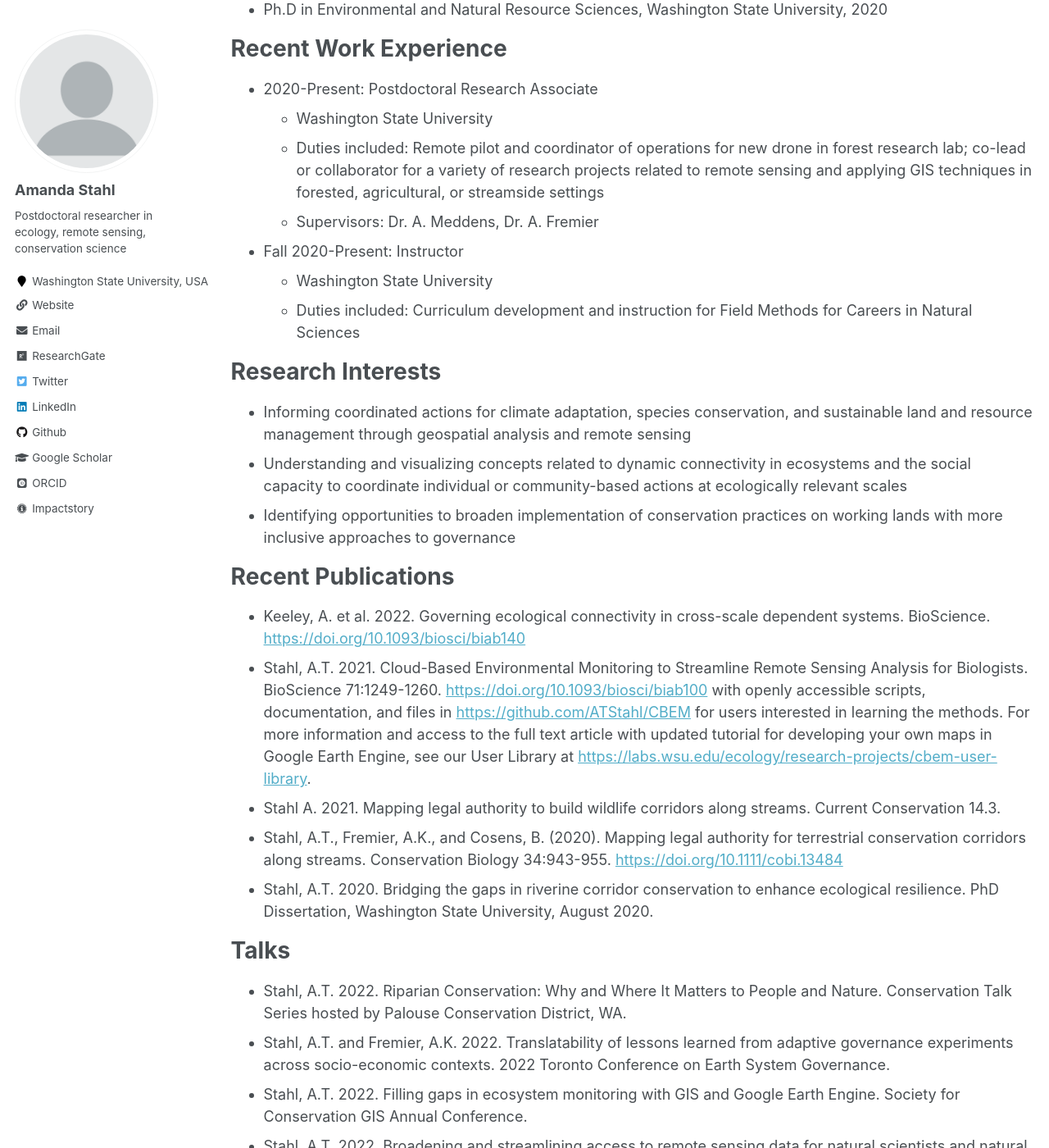
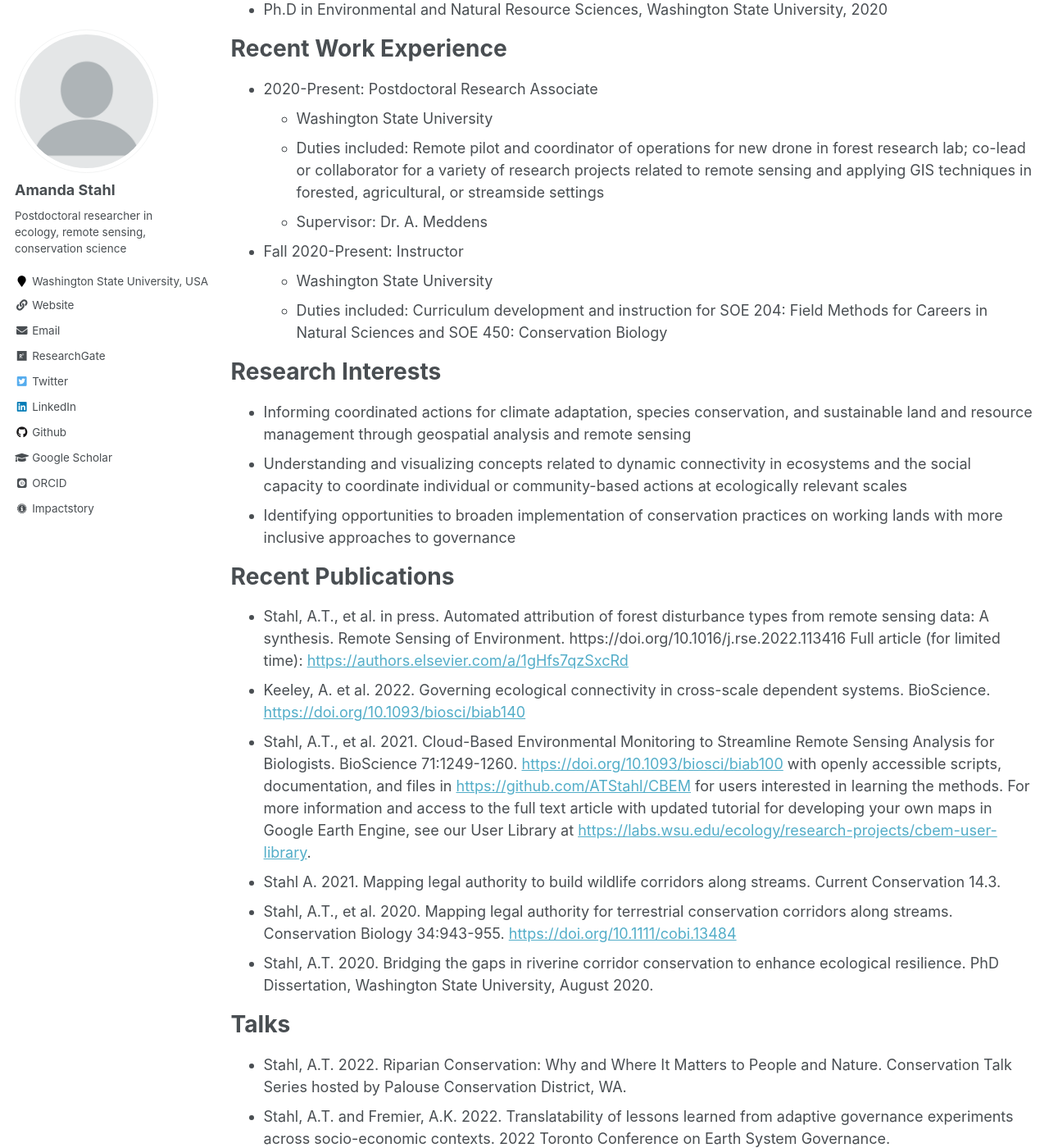
Before and after one commit to ATStahl/ATSpages, a Jekyll site: the page built from _pages/cv.md, in a window 1280 px wide and 1400 px high, scrolled down 322 px. Shown: the whole window at 82% size. Built offline with Jekyll 4.4.1, drawn with Linux system fonts in a browser that asks for light colours; some web fonts are replaced.

Commit message:
Added article (2023)
updated with Attribution article

```diff
--- a/_pages/cv.md
+++ b/_pages/cv.md
@@ -21,11 +21,11 @@ Recent Work Experience
 * 2020-Present: Postdoctoral Research Associate
   * Washington State University
   * Duties included: Remote pilot and coordinator of operations for new drone in forest research lab; co-lead or collaborator for a variety of research projects related to remote sensing and applying GIS techniques in forested, agricultural, or streamside settings
-  * Supervisors: Dr. A. Meddens, Dr. A. Fremier
+  * Supervisor: Dr. A. Meddens
 
 * Fall 2020-Present: Instructor
   * Washington State University
-  * Duties included: Curriculum development and instruction for Field Methods for Careers in Natural Sciences
+  * Duties included: Curriculum development and instruction for SOE 204: Field Methods for Careers in Natural Sciences and SOE 450: Conservation Biology
 
 
 Research Interests
@@ -37,10 +37,11 @@ Research Interests
 
 Recent Publications
 ======
+* Stahl, A.T., et al. in press. Automated attribution of forest disturbance types from remote sensing data: A synthesis. Remote Sensing of Environment. https://doi.org/10.1016/j.rse.2022.113416 Full article (for limited time): <a href ="https://authors.elsevier.com/a/1gHfs7qzSxcRd">https://authors.elsevier.com/a/1gHfs7qzSxcRd</a>
 * Keeley, A. et al. 2022. Governing ecological connectivity in cross-scale dependent systems. BioScience. <a href="https://academic.oup.com/bioscience/advance-article-abstract/doi/10.1093/biosci/biab140/6510171">https://doi.org/10.1093/biosci/biab140</a>
-* Stahl, A.T. 2021. Cloud-Based Environmental Monitoring to Streamline Remote Sensing Analysis for Biologists. BioScience 71:1249-1260. <a href="https://doi.org/10.1093/biosci/biab100">https://doi.org/10.1093/biosci/biab100</a> with openly accessible scripts, documentation, and files in <a href="https://github.com/ATStahl/CBEM">https://github.com/ATStahl/CBEM</a> for users interested in learning the methods. For more information and access to the full text article with updated tutorial for developing your own maps in Google Earth Engine, see our User Library at <a href="https://labs.wsu.edu/ecology/research-projects/cbem-user-library/">https://labs.wsu.edu/ecology/research-projects/cbem-user-library</a>.
+* Stahl, A.T., et al. 2021. Cloud-Based Environmental Monitoring to Streamline Remote Sensing Analysis for Biologists. BioScience 71:1249-1260. <a href="https://doi.org/10.1093/biosci/biab100">https://doi.org/10.1093/biosci/biab100</a> with openly accessible scripts, documentation, and files in <a href="https://github.com/ATStahl/CBEM">https://github.com/ATStahl/CBEM</a> for users interested in learning the methods. For more information and access to the full text article with updated tutorial for developing your own maps in Google Earth Engine, see our User Library at <a href="https://labs.wsu.edu/ecology/research-projects/cbem-user-library/">https://labs.wsu.edu/ecology/research-projects/cbem-user-library</a>.
 * Stahl A. 2021. Mapping legal authority to build wildlife corridors along streams. Current Conservation 14.3.
-* Stahl, A.T., Fremier, A.K., and Cosens, B. (2020). Mapping legal authority for terrestrial conservation corridors along streams. Conservation Biology 34:943-955. <a href="https://doi.org/10.1111/cobi.13484">https://doi.org/10.1111/cobi.13484</a>
+* Stahl, A.T., et al. 2020. Mapping legal authority for terrestrial conservation corridors along streams. Conservation Biology 34:943-955. <a href="https://doi.org/10.1111/cobi.13484">https://doi.org/10.1111/cobi.13484</a>
 * Stahl, A.T. 2020. Bridging the gaps in riverine corridor conservation to enhance ecological resilience. PhD Dissertation, Washington State University, August 2020.
 
 
```
Also changed, not shown: 1 other file.
